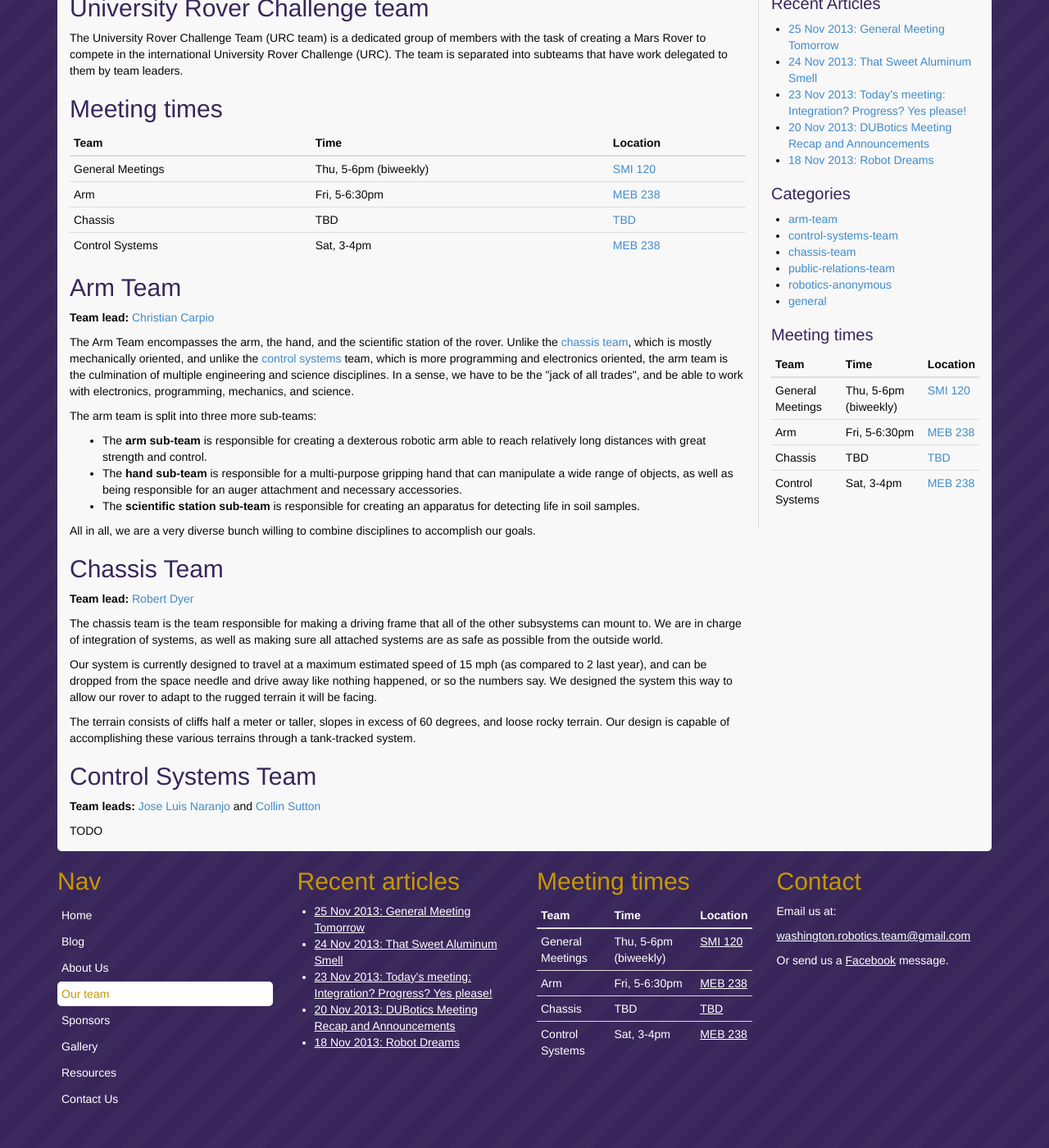
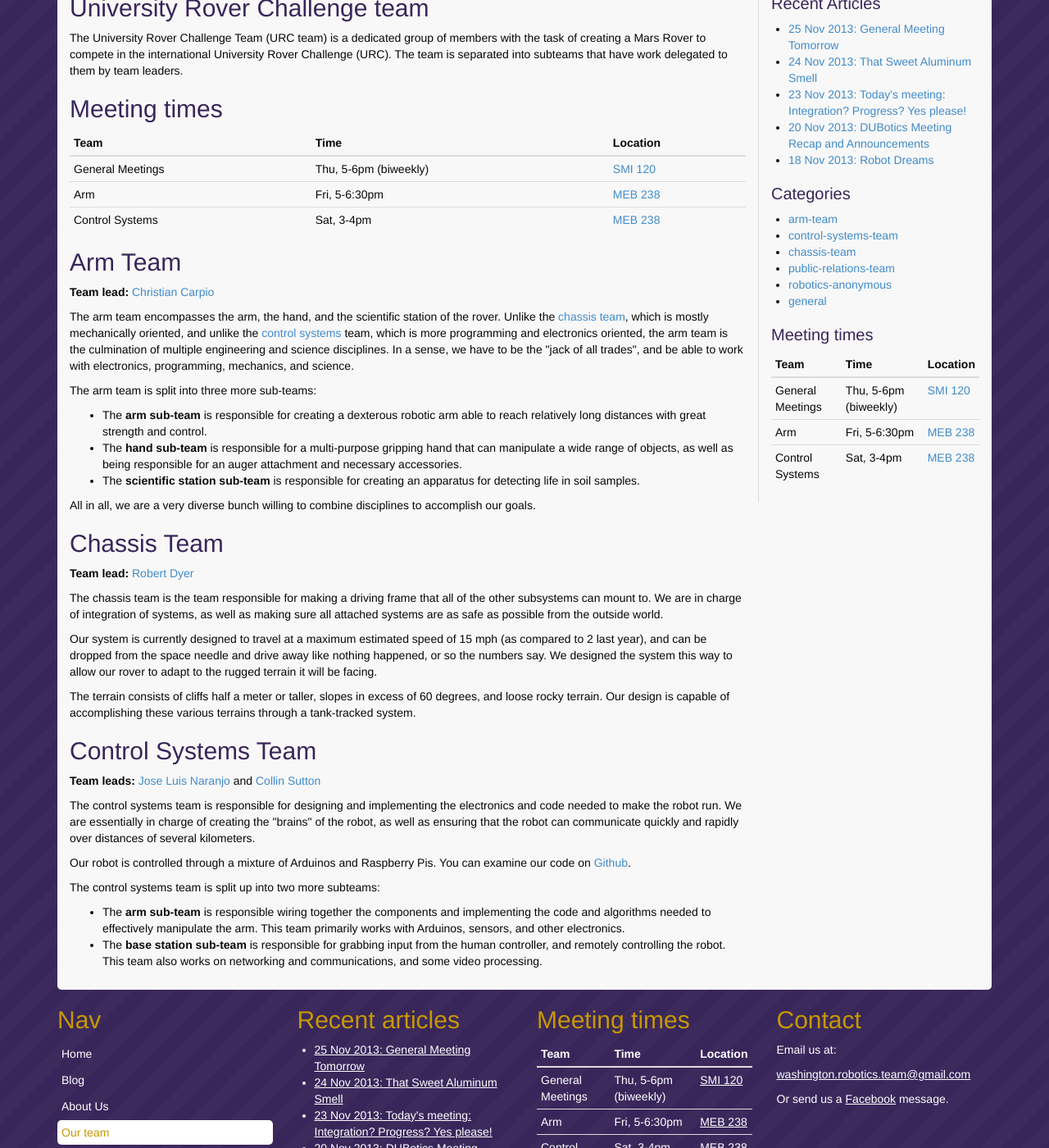
Before and after one commit to dubotics/dubotics.github.io, a Jekyll site: the page built from teams/urc.html, in a window 1280 px wide and 1400 px high, scrolled down 329 px. Shown: the whole window at 82% size. Built offline with Jekyll 4.4.1, drawn with Linux system fonts in a browser that asks for light colours; Markdown is read by kramdown in place of the engine named in the settings; before the commit the page ends 1704 px from its top, so only the background shows below that.

Commit message:
Rounded out the last of some text

```diff
--- a/_config.yml
+++ b/_config.yml
@@ -92,10 +92,6 @@ meeting_times:
         time: Fri, 5-6:30pm
         location: MEB 238
         url: http://uw.edu/maps/?meb
-    -   team_name: Chassis
-        time: TBD
-        location: TBD
-        url: http://uw.edu/maps/
     -   team_name: Control Systems
         time: Sat, 3-4pm
         location: MEB 238
--- a/teams/urc.html
+++ b/teams/urc.html
@@ -16,7 +16,7 @@ parent: /teams.html
 
 <p><strong>Team lead:</strong> <a href="mailto:cdcarpio@uw.edu">Christian Carpio</a></p>
 
-<p>The Arm Team encompasses the arm, the hand, and the scientific station of the rover. Unlike the <a href="#chassis">chassis team</a>, which is mostly mechanically oriented, and unlike the <a href="#control-systems">control systems</a> team, which is more programming and electronics oriented, the arm team is the culmination of multiple engineering and science disciplines. In a sense, we have to be the "jack of all trades", and be able to work with electronics, programming, mechanics, and science.</p>
+<p>The arm team encompasses the arm, the hand, and the scientific station of the rover. Unlike the <a href="#chassis">chassis team</a>, which is mostly mechanically oriented, and unlike the <a href="#control-systems">control systems</a> team, which is more programming and electronics oriented, the arm team is the culmination of multiple engineering and science disciplines. In a sense, we have to be the "jack of all trades", and be able to work with electronics, programming, mechanics, and science.</p>
 
 <p>The arm team is split into three more sub-teams:</p>
 
@@ -42,4 +42,13 @@ parent: /teams.html
 
 <p><strong>Team leads:</strong> <a href="mailto:luisnaranjo733@gmail.com">Jose Luis Naranjo</a> and <a href="mailto:cjsutton@u.washington.edu">Collin Sutton</a></p>
 
-TODO
+<p>The control systems team is responsible for designing and implementing the electronics and code needed to make the robot run. We are essentially in charge of creating the "brains" of the robot, as well as ensuring that the robot can communicate quickly and rapidly over distances of several kilometers.</p>
+
+<p>Our robot is controlled through a mixture of Arduinos and Raspberry Pis. You can examine our code on <a href="https://github.com/dubotics">Github</a>.</p>
+
+<p>The control systems team is split up into two more subteams:</p>
+
+<ul>
+    <li>The <strong>arm sub-team</strong> is responsible wiring together the components and implementing the code and algorithms needed to effectively manipulate the arm. This team primarily works with Arduinos, sensors, and other electronics.</li>
+    <li>The <strong>base station sub-team</strong> is responsible for grabbing input from the human controller, and remotely controlling the robot. This team also works on networking and communications, and some video processing.</li>
+</ul>
```
Also changed, not shown: teams/leadership.html (+1 -9 lines), 2 other files.
